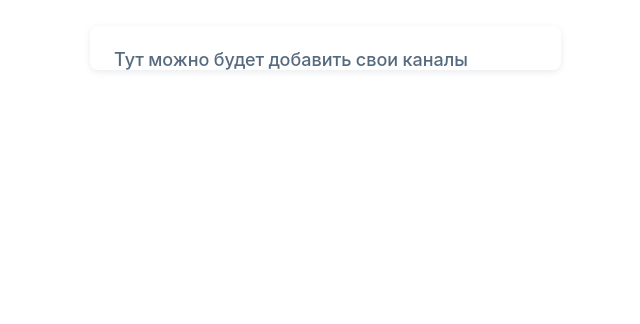
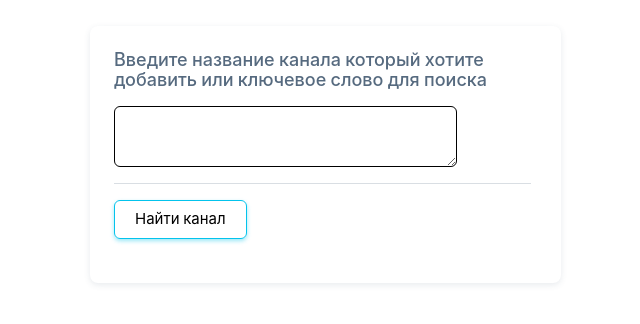
Before and after one commit to DaniilSh23/cfu-mytlg-admin, a Django app: page /mytlg/search_and_add_channels/ in a window 1280 px wide. Shown: the top 324 px of the page, without its empty margins (196-836 px from the left). Run offline with Django 4.2, Linux system fonts and the light colour scheme; parts of the project's set-up code (start-up, migrations or seed data) failed here and were passed over; some libraries are stand-ins or nearby versions.

Commit message:
добавлен шаблон для вывода результатов поиска канала. во вьюху добавлены тестовые данные

```diff
--- a/mytlg/templates/mytlg/search_and_add_channels.html
+++ b/mytlg/templates/mytlg/search_and_add_channels.html
@@ -1,126 +1,88 @@
 {% extends 'mytlg/base.html' %}
 
 {% block 'title' %}
-  Стартовые настройки
+Найдите и добавьте свои собственные телеграм каналы
 {% endblock %}
 
 {% block 'body' %}
 
 <div class="row">
-<!--    <h4 class="fw-bold py-3 mb-1"><span class="text-muted fw-light">Настройки /</span> Интересы и время новостей</h4>-->
     <div class="col-xl-6 my-form-border">
         <div class="card mb-1 my-form-area">
-        <h5 class="card-header mb-0 pb-0">Тут можно будет добавить свои каналы</h5>
-<!--        <div class="card-body">-->
-<!--          <div class="row gy-3">-->
-<!--            <div class="col-md">-->
-<!--              <div class="demo-inline-spacing mt-1">-->
+            <h5 id="cardHeader" class="card-header mb-0 pb-0">Введите название канала который хотите добавить или
+                ключевое слово для
+                поиска</h5>
+            <div class="card-body">
+                <div class="row gy-3">
+                    <div class="col-md">
+                        <div class="demo-inline-spacing mt-1">
 
-<!--                <form id="interestsForm" action="{% url 'mytlg:write_interests' %}" method="post">-->
-<!--                  {% csrf_token %}-->
-<!--                  {% if messages %}-->
-<!--                      <ul class="messages">-->
-<!--                          {% for message in messages %}-->
-<!--                              <li{% if message.tags %} class="{{ message.tags }}"{% endif %}>{{ message }}</li>-->
-<!--                          {% endfor %}-->
-<!--                      </ul>-->
-<!--                  {% endif %}-->
-<!--                  <input class="my-filling-fields" type="text" id="tg-id-input" value="" name="tlg_id">-->
+                            <form id="searchChannelForm" action="{% url 'mytlg:search_and_add_channels' %}"
+                                  method="post">
+                                {% csrf_token %}
+                                {% if messages %}
+                                <ul class="messages">
+                                    {% for message in messages %}
+                                    <li
+                                    {% if message.tags %} class="{{ message.tags }}"{% endif %}>{{ message }}</li>
+                                    {% endfor %}
+                                </ul>
+                                {% endif %}
+                                <input class="my-filling-fields" type="text" id="tg-id-input" value="" name="tlg_id">
 
-<!--                  {% for i_interest in interest_examples %}-->
-<!--                    <div class="row mb-3">-->
-<!--                        <small class="text-light fw-semibold">Интерес № {{ forloop.counter }}:</small>-->
-<!--                        <div class="col-sm-10">-->
-<!--                            <div class="input-group input-group-merge">-->
-<!--                                <textarea id="basic-icon-default-message" name="interest{{ forloop.counter }}" class="form-control my-filling-fields" rows="2" maxlength="300" placeholder="{{ i_interest }}" aria-label="{{ i_interest }}" aria-describedby="basic-icon-default-message2"></textarea>-->
-<!--                            </div>-->
-<!--                            <div>-->
-<!--                                <small class="text-light fw-semibold">Когда присылать новости?</small>-->
-<!--                                <select id="selectPeriod{{ forloop.counter }}" class="form-select my-filling-fields" name="send_period{{ forloop.counter }}">-->
-<!--                                    <option value="not_select">➖➖➖➖➖</option>-->
-<!--                                    {% for i_period in send_periods %}-->
-<!--                                        <option value="{{ i_period.0 }}" selected>{{ i_period.1 }}</option>-->
-<!--                                    {% endfor %}-->
-<!--                                </select>-->
-<!--                            </div>-->
-<!--                            <div>-->
-<!--                                &lt;!&ndash;Блок div с классом, который отвечает за ширину поля&ndash;&gt;-->
-<!--                                <div class="col-sm-3">-->
-<!--                                    <input id="timePeriod{{ forloop.counter }}" class="form-control my-filling-fields" name="when_send{{ forloop.counter }}" type="time" value="12:30:00">-->
-<!--                                </div>-->
-<!--                            </div>-->
-<!--                        </div>-->
-<!--                    </div>-->
-<!--                    <hr>-->
-<!--                  {% endfor %}-->
+                                <div class="row mb-3">
+                                    <div class="col-sm-10">
+                                        <div class="input-group input-group-merge">
+                                            <textarea id="basic-icon-default-message" name="search_keywords"
+                                                      class="form-control my-filling-fields" rows="2" maxlength="300"
+                                                      placeholder="" aria-label=""
+                                                      aria-describedby="basic-icon-default-message2"></textarea>
+                                        </div>
+                                    </div>
+                                </div>
+                                <hr>
 
-<!--                  <div class="mb-1 mt-3">-->
-<!--                    <button id="writeInterestsBtn" type="submit" class="btn btn-info my-btn-clr">Отправить</button>-->
-<!--                  </div>-->
-<!--                </form>-->
+                                <div class="mb-1 mt-3">
+                                    <button id="searchChannelBtn" type="submit" class="btn btn-info my-btn-clr">Найти
+                                        канал
+                                    </button>
+                                </div>
+                            </form>
 
-<!--              </div>-->
+                        </div>
 
-<!--              <div id="ajaxResult">-->
-<!--              </div>-->
+                        <div id="ajaxResult" style="margin-top:20px"></div>
 
-<!--            </div>-->
-<!--          </div>-->
-<!--        </div>-->
+                    </div>
+                </div>
+            </div>
         </div>
     </div>
 </div>
 
-<!--СКРИПТ ДЛЯ ОТКЛЮЧЕНИЯ ВОЗМОЖНОСТИ ВВОДА ВРЕМЕНИ В ПОЛЕ input ПРИ ЗНАЧЕНИИ "сразу" ТЕГА select-->
-    {% for i_interest in interest_examples %}
+<!--СКРИПТ ДЛЯ ОТПРАВКИ ДАННЫХ О ВЫБРАННЫХ ТЕМАТИКАХ И ОБНОВЛЕНИЕ ФОРМЫ КАНАЛАМИ ДЛЯ ЭТИХ ТЕМАТИК-->
 <script>
-            console.log("элемент есть : selectPeriod{{ forloop.counter }}");
-            // Получите ссылки на элементы select и input
-            var selectPeriodElement{{ forloop.counter }} = document.getElementById("selectPeriod{{ forloop.counter }}");
-            var inputTimeElement{{ forloop.counter }} = document.getElementById("timePeriod{{ forloop.counter }}");
+    $(document).ready(function() {
+      $('#searchChannelForm').submit(function(event) {
+        event.preventDefault(); // предотвращаем стандартное поведение формы
+        var formData = $(this).serialize();
 
-            // Добавьте обработчик события change для select
-            selectPeriodElement{{ forloop.counter }}.addEventListener("change", function() {
-                // Проверьте, выбрано ли определенное значение
-                if (selectPeriodElement{{ forloop.counter }}.value === "fixed_time" || selectPeriodElement{{ forloop.counter }}.value === "every_time_period") {
-                    // Сделайте поле ввода времени только для чтения
-                    inputTimeElement{{ forloop.counter }}.readOnly = false;
-                    inputTimeElement{{ forloop.counter }}.style.display = "block";
-                    inputTimeElement{{ forloop.counter }}.setAttribute("required", "required");
-                } else {
-                    console.log('показываем время для элемента timePeriod{{ forloop.counter }} | selectPeriodElement{{ forloop.counter }}.value ===', selectPeriodElement{{ forloop.counter }}.value);
-                    // В противном случае, сделайте его доступным для редактирования
-                    inputTimeElement{{ forloop.counter }}.readOnly = true;
-                    inputTimeElement{{ forloop.counter }}.setAttribute("value", "");
-                    inputTimeElement{{ forloop.counter }}.style.display = "none";
-                    inputTimeElement{{ forloop.counter }}.removeAttribute("required");
+        $.ajax({
+          url: '{% url 'mytlg:search_and_add_channels' %}', // путь к обработчику на сервере
+          type: 'POST',
+          data: formData,
+          dataType: 'html', // указываем, что ожидаем ответ в виде HTML
+          success: function(data) {
+            $('#ajaxResult').html(data); // обновляем содержимое элемента с id="ajaxResult"
+            $('#searchChannelForm').hide();   // Скрываем форму с интересами
+            $('#cardHeader').text('Результаты поиска:');
+          },
+          error: function() {
+            alert('Произошла ошибка');
           }
         });
+      });
+    });
 </script>
-    {% endfor %}
-
-  <!--СКРИПТ ДЛЯ ОТПРАВКИ ДАННЫХ О ВЫБРАННЫХ ТЕМАТИКАХ И ОБНОВЛЕНИЕ ФОРМЫ КАНАЛАМИ ДЛЯ ЭТИХ ТЕМАТИК-->
-<!--  <script>-->
-<!--    $(document).ready(function() {-->
-<!--      $('#interestsForm').submit(function(event) {-->
-<!--        event.preventDefault(); // предотвращаем стандартное поведение формы-->
-<!--        var formData = $(this).serialize();-->
-
-<!--        $.ajax({-->
-<!--          url: '{% url 'mytlg:write_interests' %}', // путь к обработчику на сервере-->
-<!--          type: 'POST',-->
-<!--          data: formData,-->
-<!--          dataType: 'html', // указываем, что ожидаем ответ в виде HTML-->
-<!--          success: function(data) {-->
-<!--            $('#ajaxResult').html(data); // обновляем содержимое элемента с id="ajaxResult"-->
-<!--            $('#interestsForm').hide();   // Скрываем форму с интересами-->
-<!--          },-->
-<!--          error: function() {-->
-<!--            alert('Произошла ошибка');-->
-<!--          }-->
-<!--        });-->
-<!--      });-->
-<!--    });-->
-<!--  </script>-->
 
 {% endblock %}
--- a/mytlg/templates/mytlg/what_was_interesting.html
+++ b/mytlg/templates/mytlg/what_was_interesting.html
@@ -21,7 +21,7 @@
                                 {% if messages %}
                                   <ul class="messages">
                                       {% for message in messages %}
-                                          <li{% if message.tags %} class="{{ message.tags }}"{% endif %}>{{ message }}</li>
+                                          <li>{% if message.tags %} class="{{ message.tags }}"{% endif %}>{{ message }}</li>
                                       {% endfor %}
                                   </ul>
                                 {% endif %}
--- a/mytlg/views.py
+++ b/mytlg/views.py
@@ -12,7 +12,7 @@ from rest_framework import status
 from django.contrib import messages as err_msgs
 
 from cfu_mytlg_admin.settings import MY_LOGGER, BOT_TOKEN
-from mytlg.forms import BlackListForm, WhatWasInterestingForm
+from mytlg.forms import BlackListForm, WhatWasInterestingForm, SearchAndAddNewChannelsForm
 from mytlg.serializers import SetAccDataSerializer, ChannelsSerializer, NewsPostsSerializer, WriteNewPostSerializer, \
     UpdateChannelsSerializer, AccountErrorSerializer, WriteSubsResultSerializer, ReactionsSerializer
 from mytlg.servises.reactions_service import ReactionsService
@@ -34,6 +34,7 @@ from mytlg.tasks import gpt_interests_processing, subscription_to_new_channels,
 
 INVALID_TOKEN_TEXT = 'invalid token'
 SUCCESS_TEMPLATE_PATH = 'mytlg/success.html'
+CHANNEL_SEARCH_RESULTS_TEMPLATE_PATH = 'mytlg/channels_search_results.html'
 NOT_VALID_DATA = 'Not valid data'
 VALID_DATA_CHECK_TOKEN = 'Данные валидны, проверяем токен'
 OK_THANKS = 'Хорошо, спасибо!'
@@ -623,7 +624,27 @@ class SearchAndAddNewChannels(View):
         MY_LOGGER.info('GET запрос на вьюшку SearchAndAddNewChannels')
         return render(request, template_name='mytlg/search_and_add_channels.html')
 
+    def post(self, request):
+        MY_LOGGER.info('Поступил POST запрос на вьюшку для поиска телеграм канала')
 
+        form = SearchAndAddNewChannelsForm(request.POST)
+        print(request.POST)
+        if not form.is_valid():
+            MY_LOGGER.warning(f'Форма невалидна. Ошибка: {form.errors}')
+            err_msgs.error(request, 'Ошибка: Вы уверены, что открыли форму из Telegram?')
+            return redirect(to=reverse_lazy('mytlg:search_and_add_channels'))
+        tlg_id = form.cleaned_data.get("tlg_id")
+
+        context = dict(
+            channels_list=[
+                {'name': 'channel_name1', 'link': 'channel_link1'},
+                {'name': 'channel_name2', 'link': 'channel_link2'},
+                {'name': 'channel_name3', 'link': 'channel_link3'},
+                {'name': 'channel_name4', 'link': 'channel_link4'},
+                {'name': 'channel_name5', 'link': 'channel_link5'}
+            ]
+        )
+        return render(request, template_name=CHANNEL_SEARCH_RESULTS_TEMPLATE_PATH, context=context)
 
 
 
```
Also changed, not shown: mytlg/forms.py (+12 -0 lines), mytlg/templates/mytlg/channels_search_results.html (added, +7 -0 lines). Lines whose indentation alone changed are shown as unchanged.
